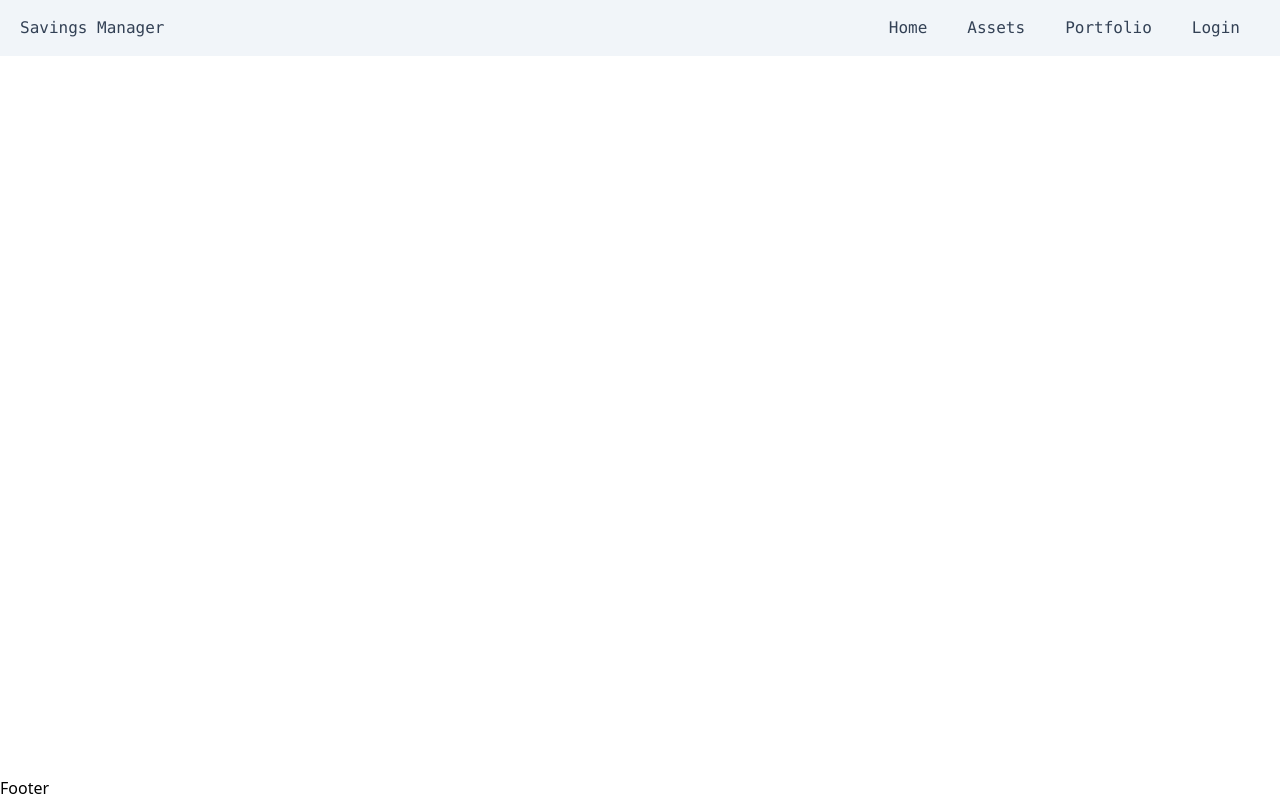
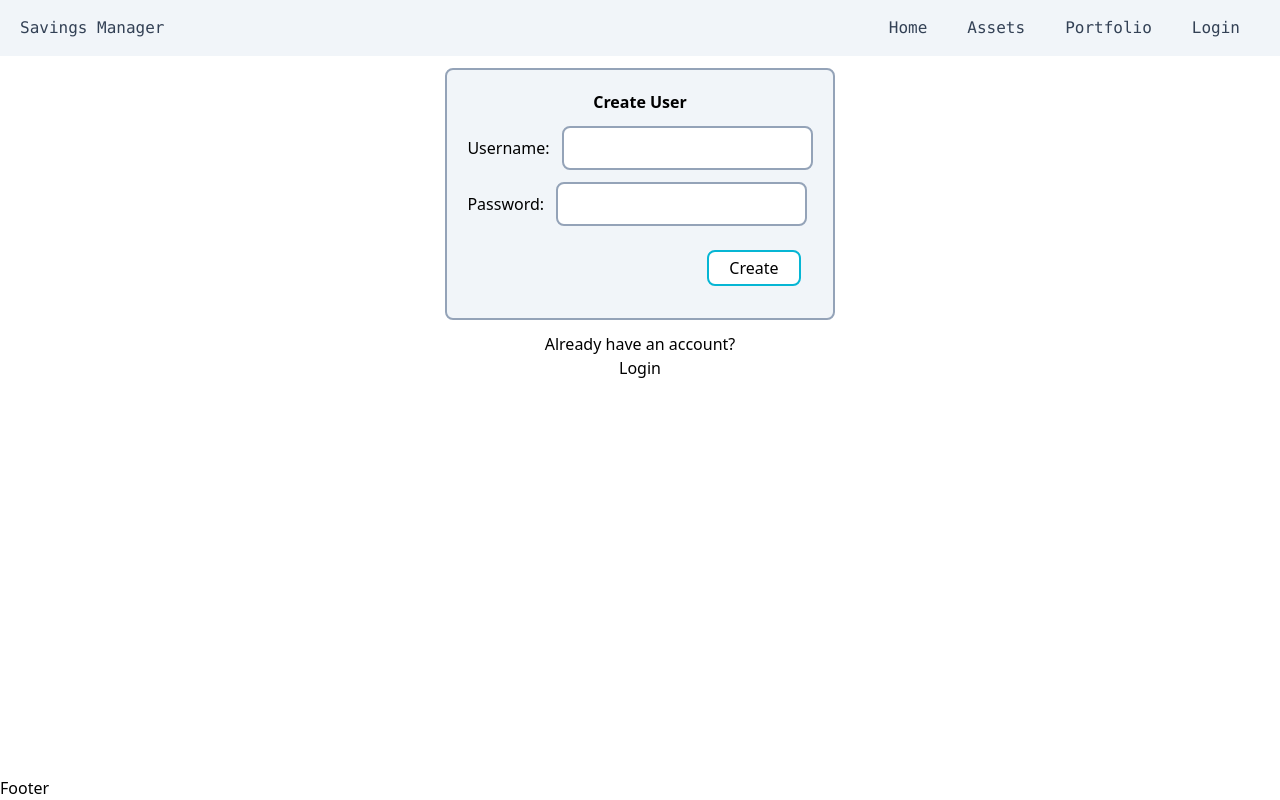
Before and after one commit to jeffersonataide/savings-manager-ui, a React (Create React App) app: page /create-account in a window 1280 px wide. Built offline with nearby package versions, Linux system fonts and the light colour scheme; no server answers.

Commit message:
create separate createAccount page

```diff
--- a/src/components/CreateUserForm/index.tsx
+++ b/src/components/CreateUserForm/index.tsx
@@ -1,15 +1,18 @@
 import { useMutation, useQueryClient } from "react-query";
+import { useNavigate } from "react-router-dom";
 import { createUser, TUserCreate } from "../../services/api/users";
 import { UserForm } from "../UserForm";
 
 export const CreateUserForm = () => {
   const queryClient = useQueryClient();
   const mutation = useMutation(createUser);
+  const navigate = useNavigate();
 
   const handleSubmit = (user: TUserCreate) => {
     mutation.mutate(user, {
       onSuccess: () => {
         queryClient.invalidateQueries(["user"]);
+        navigate("/login");
       },
     });
   };
--- a/src/components/LoginForm/index.tsx
+++ b/src/components/LoginForm/index.tsx
@@ -1,4 +1,5 @@
 import { useMutation } from "react-query";
+import { useNavigate } from "react-router-dom";
 import { useUser } from "../../contexts/userContext";
 import { login, TUserLogin } from "../../services/api/login";
 import { UserForm } from "../UserForm";
@@ -6,11 +7,13 @@ import { UserForm } from "../UserForm";
 export const LoginForm = () => {
   const mutation = useMutation(login);
   const userContext = useUser();
+  const navigate = useNavigate();
 
   const handleSubmit = (user: TUserLogin) => {
     mutation.mutate(user, {
       onSuccess: (result) => {
         userContext?.onLogin(result.access_token);
+        navigate("/");
       },
     });
   };
--- a/src/components/Router/index.tsx
+++ b/src/components/Router/index.tsx
@@ -1,4 +1,5 @@
 import { Route, Routes } from "react-router-dom";
+import { CreateAccount } from "../../page/CreateAccount";
 import { Home } from "../../page/Home";
 import { Login } from "../../page/Login";
 import { Layout } from "../Layout";
@@ -10,6 +11,7 @@ export const Router = () => {
       <Routes>
         <Route path="/" element={<Home />} />
         <Route path="/login" element={<Login />} />
+        <Route path="/create-account" element={<CreateAccount />} />
         <Route path="/assets" element={<p>assets page</p>} />
         <Route path="/portfolio" element={<PortfoliosList />} />
       </Routes>
--- /dev/null
+++ b/src/page/CreateAccount/index.tsx
@@ -0,0 +1,14 @@
+import { Link } from "react-router-dom";
+import { CreateUserForm } from "../../components/CreateUserForm";
+
+export const CreateAccount = () => {
+  return (
+    <div className="flex flex-col items-center">
+      <CreateUserForm />
+      Already have an account?
+      <Link className="hover:text-blue-500" to="/login">
+        Login
+      </Link>
+    </div>
+  );
+};
--- a/src/page/Login/index.tsx
+++ b/src/page/Login/index.tsx
@@ -1,11 +1,14 @@
-import { CreateUserForm } from "../../components/CreateUserForm";
+import { Link } from "react-router-dom";
 import { LoginForm } from "../../components/LoginForm";
 
 export const Login = () => {
   return (
     <div className="flex flex-col items-center">
-      <CreateUserForm />
       <LoginForm />
+      Don't have an account yet?
+      <Link className="hover:text-blue-500" to="/create-account">
+        Create an account
+      </Link>
     </div>
   );
 };
```
